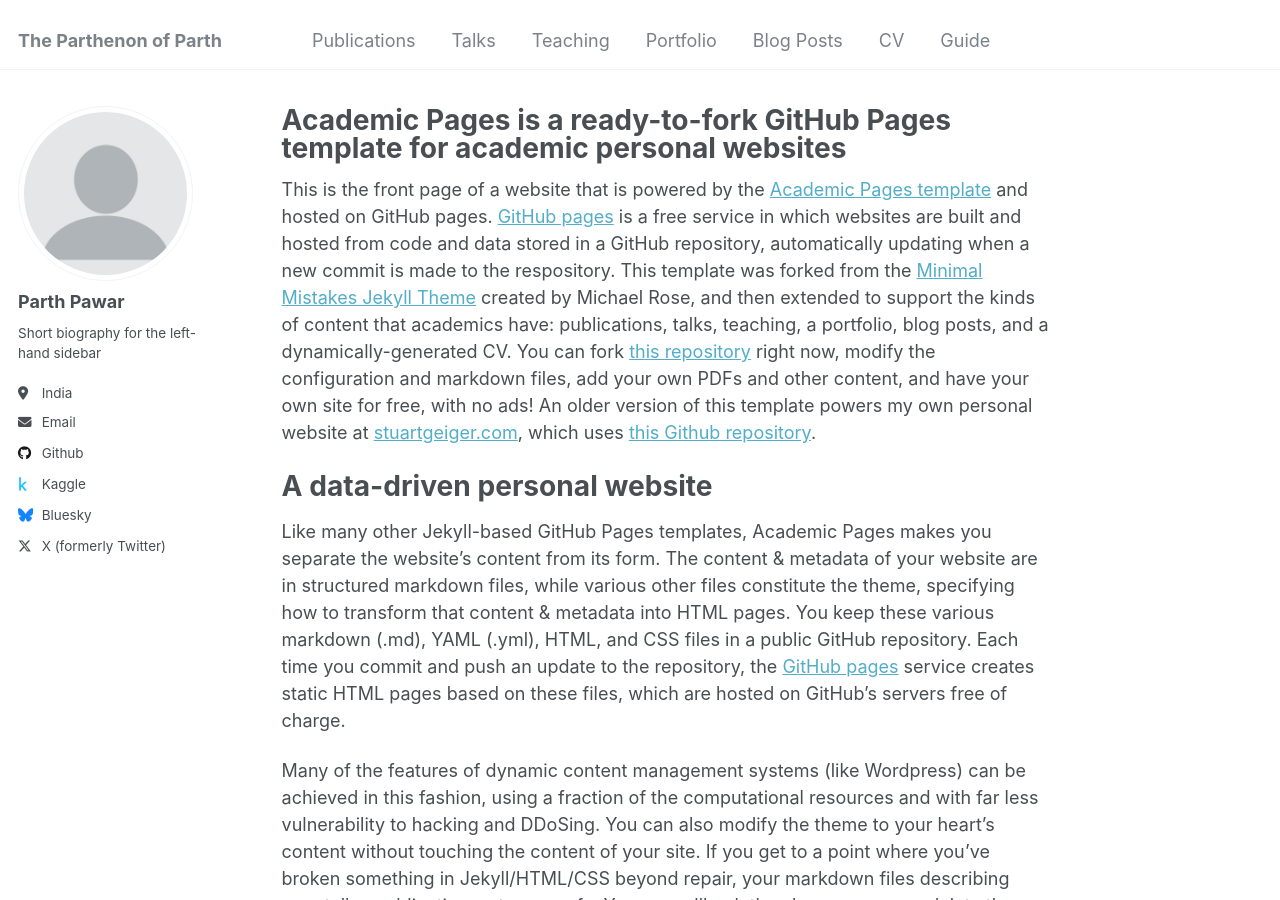
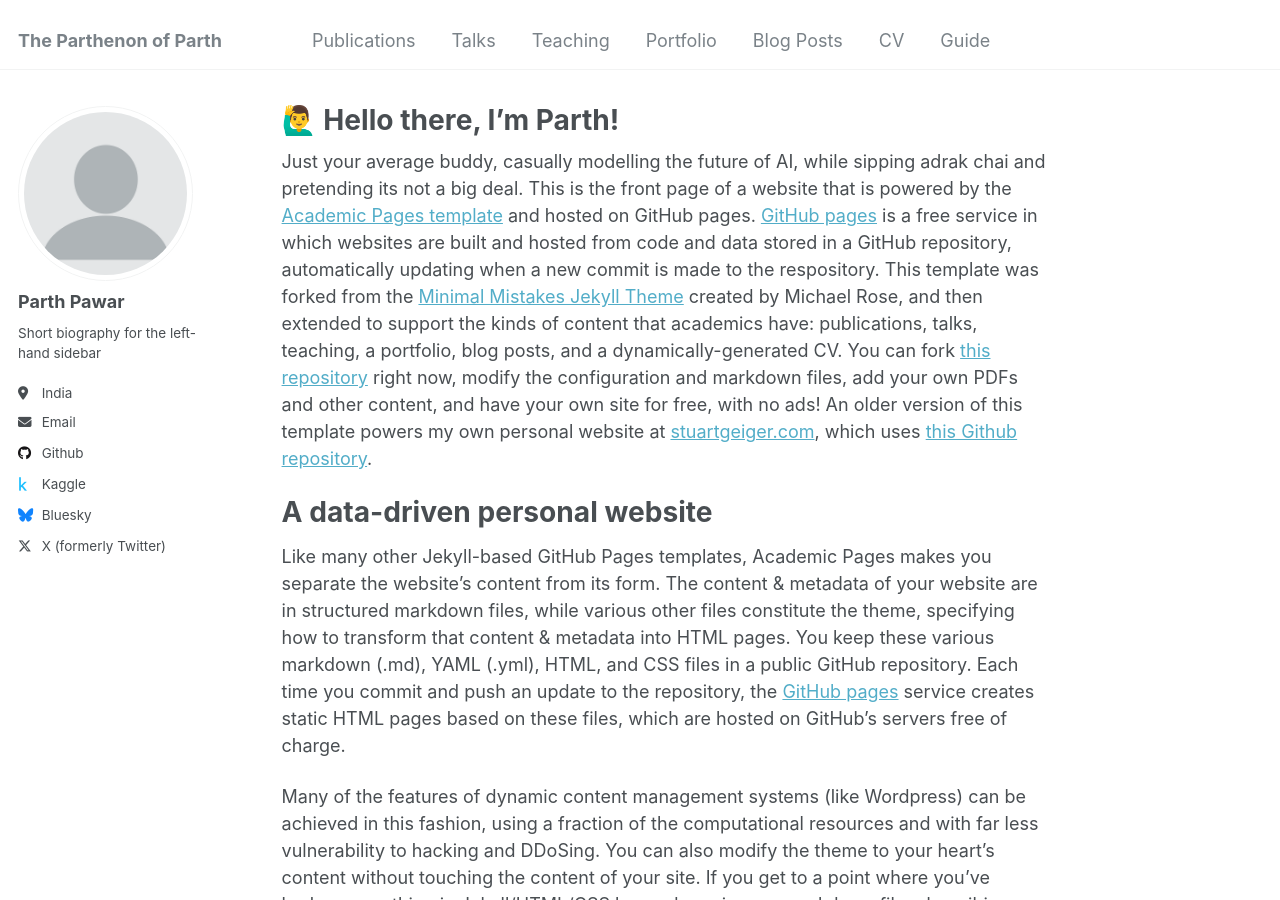
Before and after one commit to nihilisticneuralnet/parth.github.io, a Jekyll site: the page built from _pages/about.md, in a window 1280 px wide and 900 px high. Built offline with Jekyll 4.4.1, drawn with Linux system fonts in a browser that asks for light colours.

Commit message:
Update about.md

```diff
--- a/_pages/about.md
+++ b/_pages/about.md
@@ -1,12 +1,12 @@
 ---
 permalink: /
-title: "Academic Pages is a ready-to-fork GitHub Pages template for academic personal websites"
+title: "🙋‍♂️ Hello there, I’m Parth!"
 author_profile: true
 redirect_from:
   - /about/
   - /about.html
 ---
-
+Just your average buddy, casually modelling the future of AI, while sipping adrak chai and pretending its not a big deal.
 This is the front page of a website that is powered by the [Academic Pages template](https://github.com/academicpages/academicpages.github.io) and hosted on GitHub pages. [GitHub pages](https://pages.github.com) is a free service in which websites are built and hosted from code and data stored in a GitHub repository, automatically updating when a new commit is made to the respository. This template was forked from the [Minimal Mistakes Jekyll Theme](https://mmistakes.github.io/minimal-mistakes/) created by Michael Rose, and then extended to support the kinds of content that academics have: publications, talks, teaching, a portfolio, blog posts, and a dynamically-generated CV. You can fork [this repository](https://github.com/academicpages/academicpages.github.io) right now, modify the configuration and markdown files, add your own PDFs and other content, and have your own site for free, with no ads! An older version of this template powers my own personal website at [stuartgeiger.com](http://stuartgeiger.com), which uses [this Github repository](https://github.com/staeiou/staeiou.github.io).
 
 A data-driven personal website
```
